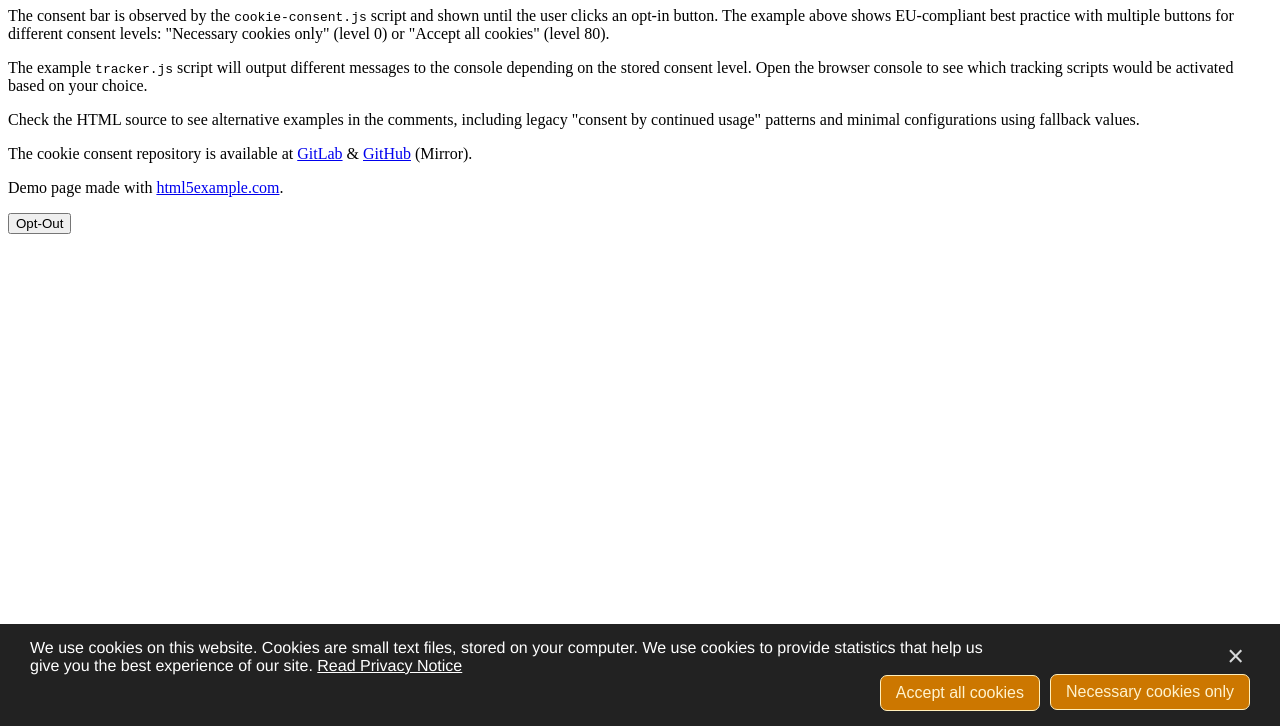
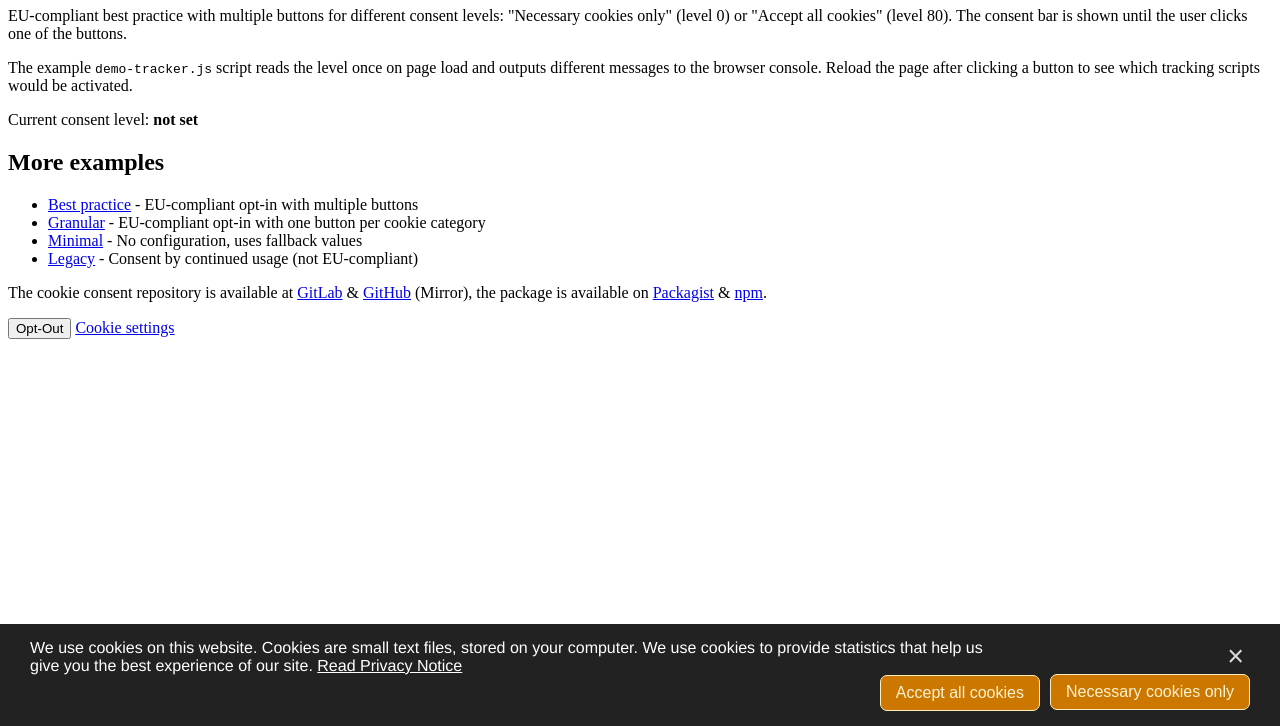
Before and after one commit to pixelbrackets/cookie-consent, a website: page demo.html in a window 1280 px wide. Shown: the part 74-800 px from the top of the page. Drawn offline with Linux system fonts and the light colour scheme.

Commit message:
[FEATURE] 📝 Split demos into multiple files
The current demo file has all variants in comments,
which is hard to read and understand for new users.

Split the demos into multiple files to show the actuall
differences of the code.

```diff
--- /dev/null
+++ b/demo-tracker.js
@@ -0,0 +1,44 @@
+// Demo only - example of a script depending on the cookie consent level
+// Requires the cookie script to read cookies
+// Requires the cookie-consent script to set the cookie-consent cookie
+
+document.addEventListener('DOMContentLoaded', () => {
+  const currentCookieSelection = $.cookie('cookie-consent');
+  console.log(`Cookie Consent Level ${currentCookieSelection}`);
+
+  // Show the current level on the demo page
+  const levelElement = document.querySelector('.demo-level');
+  if (levelElement) {
+    levelElement.textContent = currentCookieSelection === null ? 'not set' : currentCookieSelection;
+  }
+
+  // Enable necessary cookie script since they don't require consent, see readme
+  console.log('Tracker script »necessary cookie« triggered - no consent required');
+
+  // Enable internal script only if cookie consent was given due to continued usage
+  // Watch out: Not a valid consent form anymore within the EU!…
+  if (currentCookieSelection !== null && currentCookieSelection >= 20) {
+    console.log('Tracker script »first party, analytical cookie« triggered - consent due to continued usage');
+  }
+  // …Solution: Raise to level 60 instead (consent by opt-in), see below
+
+  // Enable internal preference script only if cookie consent was given by opt-in
+  if (currentCookieSelection !== null && currentCookieSelection >= 50) {
+    console.log('Tracker script »first party, experience cookie« triggered - consent by opt-in');
+  }
+
+  // Enable internal statistics script only if cookie consent was given by opt-in
+  if (currentCookieSelection !== null && currentCookieSelection >= 60) {
+    console.log('Tracker script »first party, analytical cookie« triggered - consent by opt-in');
+  }
+
+  // Enable external comfort script (e.g. YouTube videos) only if cookie consent was given by opt-in
+  if (currentCookieSelection !== null && currentCookieSelection >= 70) {
+    console.log('Tracker script »third party, experience cookie« triggered - consent by opt-in');
+  }
+
+  // Enable external script only if cookie consent was given by opt-in
+  if (currentCookieSelection !== null && currentCookieSelection >= 80) {
+    console.log('Tracker script »analytical cookie« triggered - consent by opt-in');
+  }
+});
--- a/demo.html
+++ b/demo.html
@@ -2,7 +2,7 @@
 <html lang="en">
 <head>
   <meta charset="utf-8">
-  <title>Cookie Consent Demo Site</title>
+  <title>Cookie Consent Demo</title>
 
   <meta name="viewport" content="width=device-width, initial-scale=1">
   <link rel="stylesheet" href="cookie-consent.css">
@@ -26,46 +26,26 @@
     <button type="button" class="btn btn-primary cookie-accept" data-level="80" data-duration="8760">Accept all cookies</button>
   </div>
 
-  <!--
-    Consent Bar - Legacy example using "consent by continued usage"
-    Sets the consent level automatically based on time spent on the site.
-    This is not EU compliant since 2020, but allowed in some non-EU regions like the US.
-    Sets level 20 (allow first-party analytical cookies) for 8 hours, just by visiting the site and continuing to use it,
-    or level 80 (allow all third-party cookies) for 1 year if user clicks the button.
-  -->
-  <!--
-  <div class="cookie-consent" data-level="20" data-duration="8">
-    <p>We use cookies on this website. <span class="hidden-xs">Cookies are small text files, stored on your computer. We use cookies to provide statistics that help us give you the best experience of our site.</span>
-      By continuing to use the site without changing settings, you are agreeing to our use of cookies.
-      <a href="#">Read Privacy Notice</a></p>
+  <!-- Demo page content - Explanation only, replace with your own content -->
+  <main>
+    <h1>🍪 Cookie Consent Demo - Best practice</h1>
+    <p>EU-compliant best practice with multiple buttons for different consent levels: "Necessary cookies only" (level 0) or "Accept all cookies" (level 80). The consent bar is shown until the user clicks one of the buttons.</p>
 
-    <button type="button" class="btn btn-primary cookie-accept" data-level="80" data-duration="8760">OK</button>
-  </div>
-  -->
+    <p>The example <code>demo-tracker.js</code> script reads the level once on page load and outputs different messages to the browser console. Reload the page after clicking a button to see which tracking scripts would be activated.</p>
+    <p>Current consent level: <strong class="demo-level">not set</strong></p>
 
-  <!--
-    Consent Bar - Minimal example using fallback values (no data-level or data-duration attributes set)
-    Without explicit configuration, the script uses these defaults:
-    - Continued usage: Level 1 (allows necessary cookies only) for max 8 hours
-    - Button click: Level 50 (allow first-party experience cookies) for max 8 hours
-    This approach still requires explicit opt-in (level >= 50) for non-necessary cookies.
-  -->
-  <!--
-  <div class="cookie-consent">
-    <p>We use cookies on this website. <span>Cookies are small text files, stored on your computer. We use cookies to provide statistics that help us give you the best experience of our site.</span>
-      <a href="#">Read Privacy Notice</a></p>
+    <h2>More examples</h2>
+    <ul>
+      <li><a href="demo.html">Best practice</a> - EU-compliant opt-in with multiple buttons</li>
+      <li><a href="demo-granular.html">Granular</a> - EU-compliant opt-in with one button per cookie category</li>
+      <li><a href="demo-minimal.html">Minimal</a> - No configuration, uses fallback values</li>
+      <li><a href="demo-legacy.html">Legacy</a> - Consent by continued usage (not EU-compliant)</li>
+    </ul>
 
-    <button type="button" class="cookie-accept">Accept cookies</button>
-  </div>
-  -->
+    <p>The cookie consent repository is available at <a href="https://gitlab.com/pixelbrackets/cookie-consent/">GitLab</a> & <a href="https://github.com/pixelbrackets/cookie-consent/">GitHub</a> (Mirror), the package is available on <a href="https://packagist.org/packages/pixelbrackets/cookie-consent">Packagist</a> & <a href="https://www.npmjs.com/package/pixelbrackets-cookie-consent">npm</a>.</p>
+  </main>
 
-  <h1>🍪 Cookie Consent Demo</h1>
-  <p>The consent bar is observed by the <code>cookie-consent.js</code> script and shown until the user clicks an opt-in button. The example above shows EU-compliant best practice with multiple buttons for different consent levels: "Necessary cookies only" (level 0) or "Accept all cookies" (level 80).</p>
-  <p>The example <code>tracker.js</code> script will output different messages to the console depending on the stored consent level. Open the browser console to see which tracking scripts would be activated based on your choice.</p>
-  <p>Check the HTML source to see alternative examples in the comments, including legacy "consent by continued usage" patterns and minimal configurations using fallback values.</p>
-  <p>The cookie consent repository is available at <a href="https://gitlab.com/pixelbrackets/cookie-consent/">GitLab</a> & <a href="https://github.com/pixelbrackets/cookie-consent/">GitHub</a> (Mirror).</p>
-  <p>Demo page made with <a href="https://html5example.com/">html5example.com</a>.</p>
-
+  <footer>
     <!--
       Custom consent buttons - You can add your own buttons anywhere on the page to change consent levels
       Examples:
@@ -76,19 +56,18 @@
       - Level 80 = All cookies including third-party tracking
       Note: Third parameter is duration in milliseconds (hours * 60 * 60 * 1000)
     -->
-  <button type="button" class="btn btn-secondary" onClick="$.cookie('cookie-consent', 0, 72 * 60 * 60 * 1000); return false;">Opt-Out</button>
-  <!--
-  <button type="button" class="btn btn-secondary" onClick="$.cookie('cookie-consent', 0, 72 * 60 * 60 * 1000); return false;">Opt-Out (necessary only)</button>
-  <button type="button" class="btn btn-secondary" onClick="$.cookie('cookie-consent', 50, 720 * 60 * 60 * 1000); return false;">Accept experience cookies</button>
-  <button type="button" class="btn btn-secondary" onClick="$.cookie('cookie-consent', 60, 720 * 60 * 60 * 1000); return false;">Accept analytical cookies</button>
-  -->
+    <button type="button" class="btn btn-secondary" onClick="$.cookie('cookie-consent', 0, 72 * 60 * 60 * 1000); location.reload(); return false;">Opt-Out</button>
+
+    <!-- Cookie settings - Delete the consent cookie to show the consent bar again, lets users change or withdraw their consent -->
+    <a href="#" onClick="$.cookie('cookie-consent', '', -1); location.reload(); return false;">Cookie settings</a>
+  </footer>
 
   <!-- Cookie Consent Scripts -->
   <script src="cookie.js"></script>
   <script src="cookie-consent.js"></script>
 
-  <!-- Example script depending on set cookie consent level -->
-  <script src="tracker.js"></script>
+  <!-- Example script depending on set cookie consent level, replace with your own scripts -->
+  <script src="demo-tracker.js"></script>
 
 </body>
 </html>
--- a/tracker.js
+++ /dev/null
@@ -1,26 +0,0 @@
-// Requires the cookie script to read cookies
-// Requires the cookie-consent script to set the cookie-consent cookie
-
-document.addEventListener('DOMContentLoaded', () => {
-  const currentCookieSelection = $.cookie('cookie-consent');
-
-  console.log(`Cookie Consent Level ${currentCookieSelection}`);
-
-  // Enable necessary cookie script since they don't require consent, see readme
-  console.log('Tracker script »necessary cookie« triggered - no consent required');
-
-  // Enable internal script only if cookie consent was given due to continued usage
-  // Watch out: Not a valid consent form anymore within the EU!…
-  if (currentCookieSelection !== null && currentCookieSelection >= 20) {
-    console.log('Tracker script »first party, analytical cookie« triggered - consent due to continued usage');
-  }
-  // …Solution: Raise to level 60 instead (consent by opt-in)
-  //if (currentCookieSelection !== null && currentCookieSelection >= 60) {
-  //  console.log('tracker script »first party, analytical cookie« triggered - consent by opt-in');
-  //}
-
-  // Enable external script only if cookie consent was given by opt-in
-  if (currentCookieSelection !== null && currentCookieSelection >= 80) {
-    console.log('Tracker script »analytical cookie« triggered - consent by opt-in');
-  }
-});
```
Also changed, not shown: demo-granular.html (added, +65 -0 lines), demo-legacy.html (added, +63 -0 lines), demo-minimal.html (added, +61 -0 lines), package.json (+7 -0 lines), .gitlab-ci.yml, README.md, 1 other file. Lines whose indentation alone changed are shown as unchanged.
